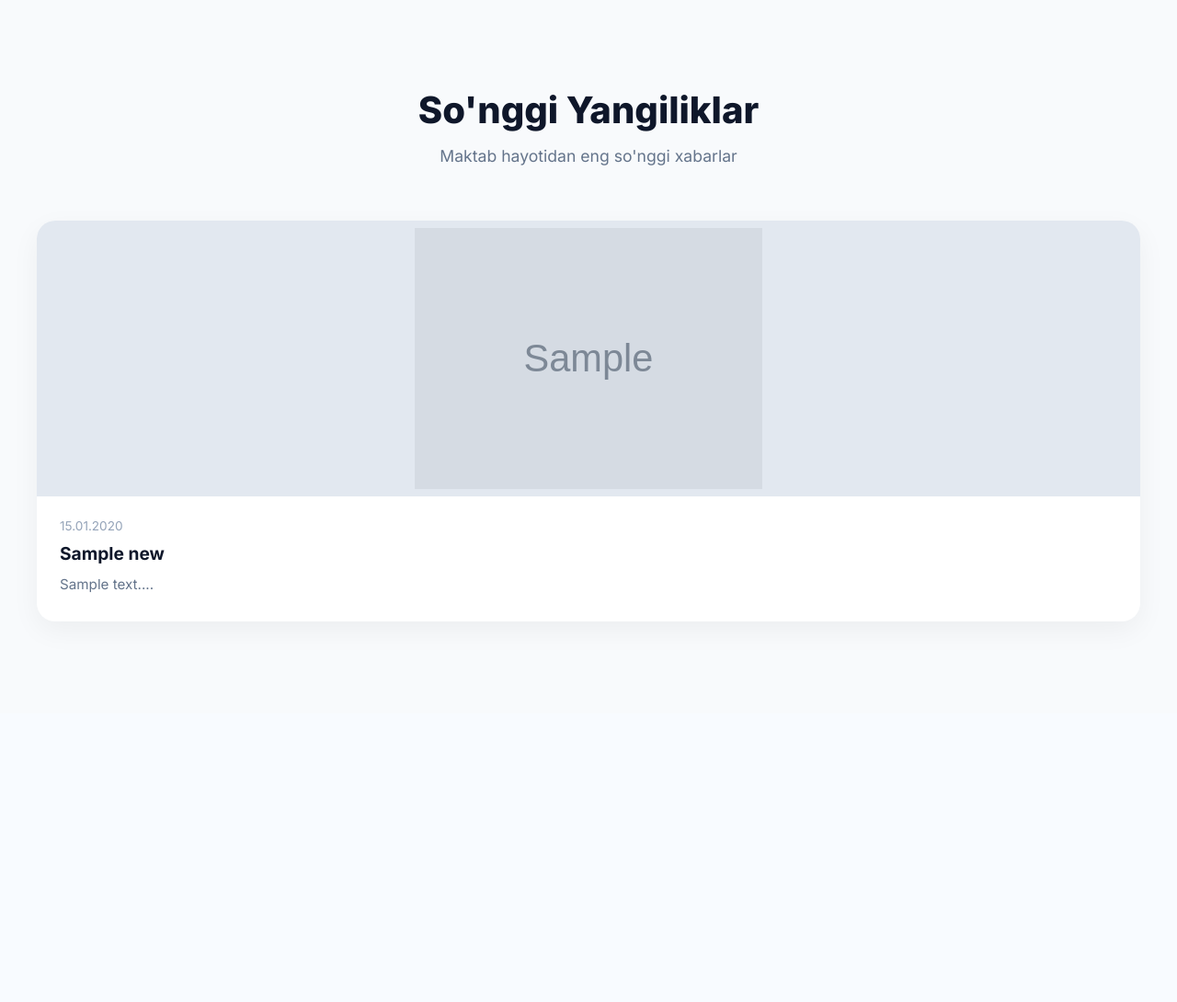
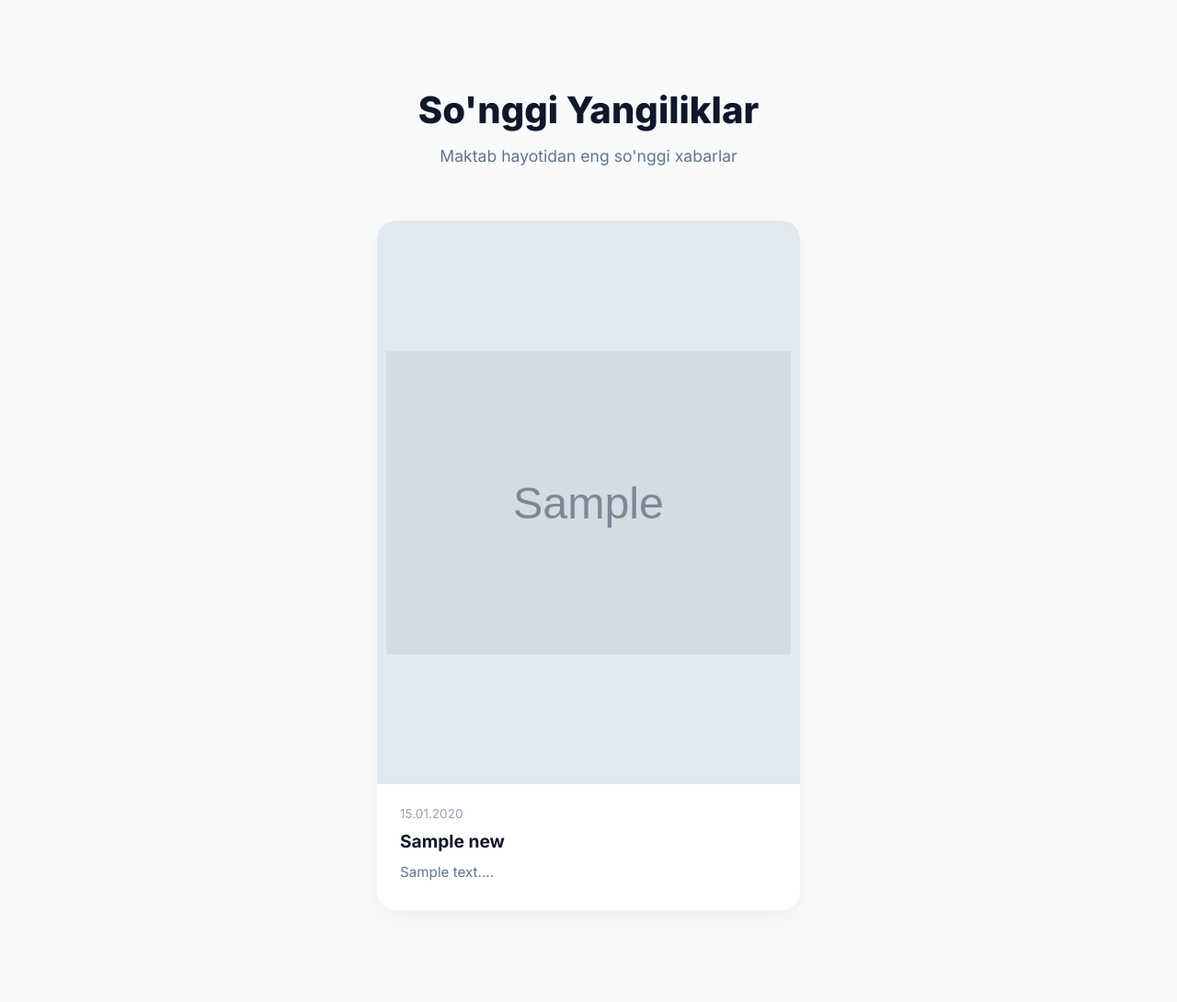
Before and after one commit to inatillayevsuhrob6-prog/maktab-portal, a Flask app: page / in a window 1280 px wide. Shown: the part 1375-2465 px from the top of the page at 92% size. Before the commit the page ends 2019 px from the top, so only its background shows below. Run offline with Flask 3, Linux system fonts and the light colour scheme; tables that the repository leaves empty hold one stand-in row (values such as "Sample post"); grey boxes marked "Sample" are stand-in pictures; some libraries are stand-ins or nearby versions.

Commit message:
Make news card portrait style

```diff
--- a/templates/login.html
+++ b/templates/login.html
@@ -147,19 +147,20 @@
         .feature-icon svg { width: 30px; height: 30px; fill: currentColor; }
 
         .news-section { padding: 100px 20px; background: #f8fafc; }
-        .news-grid { display: grid; grid-template-columns: repeat(auto-fit, minmax(300px, 1fr)); gap: 30px; max-width: 1200px; margin: 0 auto; }
+        .news-grid { display: grid; grid-template-columns: minmax(280px, 460px); justify-content: center; gap: 30px; max-width: 460px; margin: 0 auto; }
         .news-card { background: white; border-radius: 20px; overflow: hidden; box-shadow: 0 10px 30px rgba(0,0,0,0.05); transition: transform .25s ease, box-shadow .25s ease; }
         .news-card:hover { transform: translateY(-5px); box-shadow: 0 18px 35px rgba(15, 23, 42, .1); }
         .news-image-wrapper {
             width: 100%;
-            height: 300px;
+            aspect-ratio: 3 / 4;
+            height: auto;
             display: flex;
             align-items: center;
             justify-content: center;
             overflow: hidden;
             background: #e2e8f0;
         }
-        .news-image { display: block; width: 100%; height: 100%; object-fit: contain; padding: 8px; }
+        .news-image { display: block; width: 100%; height: 100%; object-fit: contain; padding: 10px; }
         .news-content { padding: 24px 25px 28px; }
         .news-date { font-size: 0.85rem; color: #94a3b8; margin-bottom: 10px; display: block; }
         .news-card h3 { font-size: 1.2rem; margin-bottom: 10px; color: #0f172a; }
```
